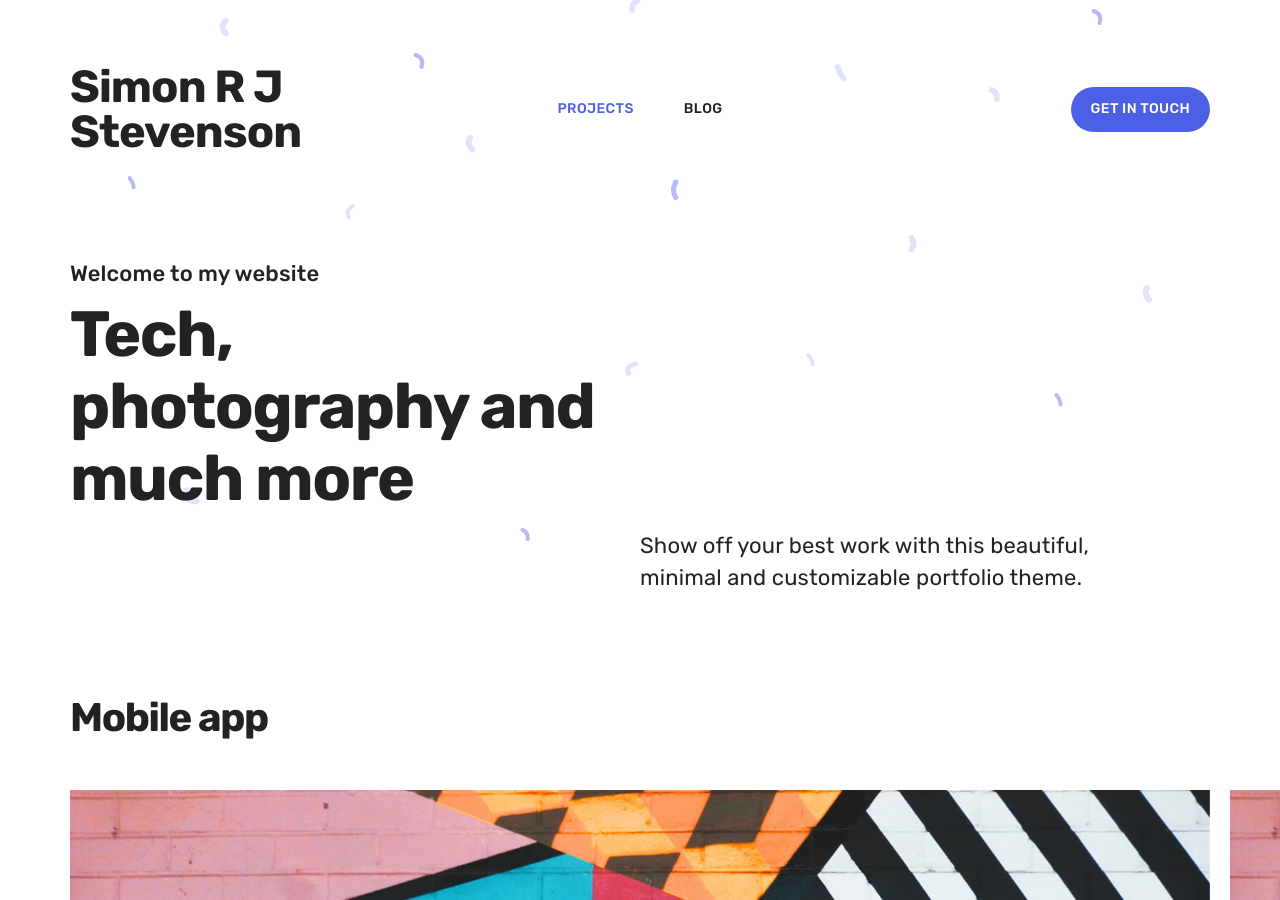
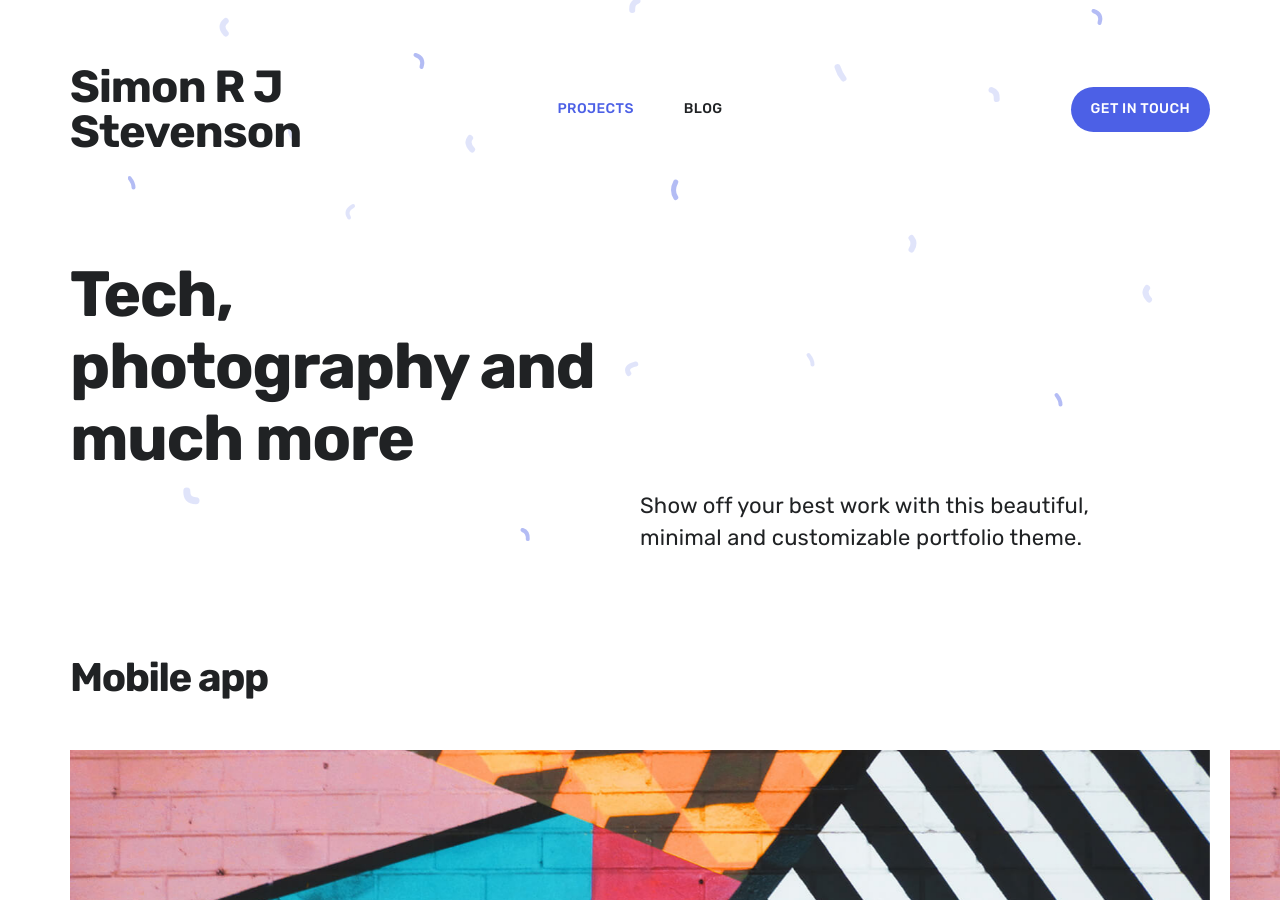
Before and after one commit to SimonRJStevenson/simonrjstevenson.github.io, a Jekyll site: the page built from index.html, in a window 1280 px wide and 900 px high. Built offline with Jekyll 4.4.1, drawn with Linux system fonts in a browser that asks for light colours; nearby versions of some CDN libraries.

Commit message:
removing subtitle

```diff
--- a/index.html
+++ b/index.html
@@ -14,7 +14,7 @@ featured_image: /images/social.jpg
 	<section class="hero">
 		<div class="wrap grid">
 			<div class="title">
-				<p class="subtitle">{{ page.overtitle }}</p>
+				{% comment %} <p class="subtitle">{{ page.overtitle }}</p> {% endcomment %}
 				<h1>{{ site.data.settings.footer_settings.tagline }}</h1>
 			</div>
 
```
